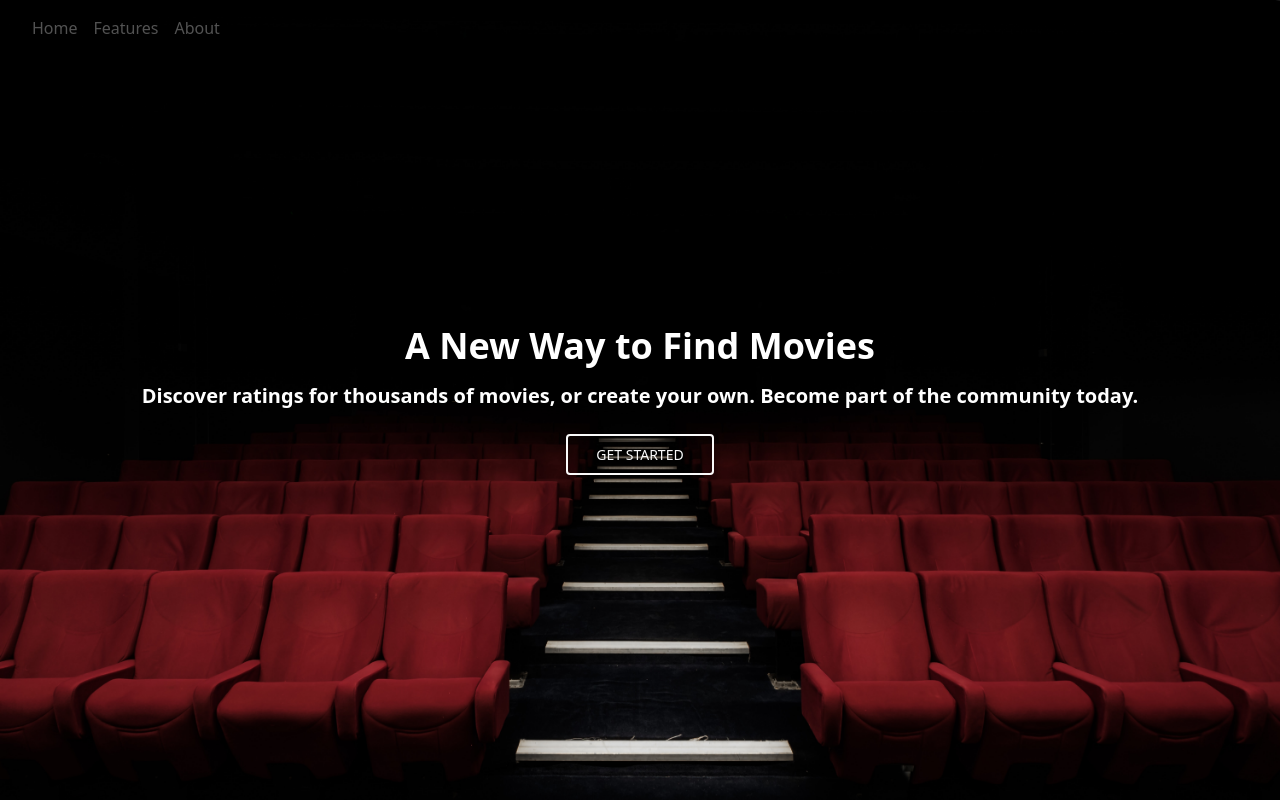
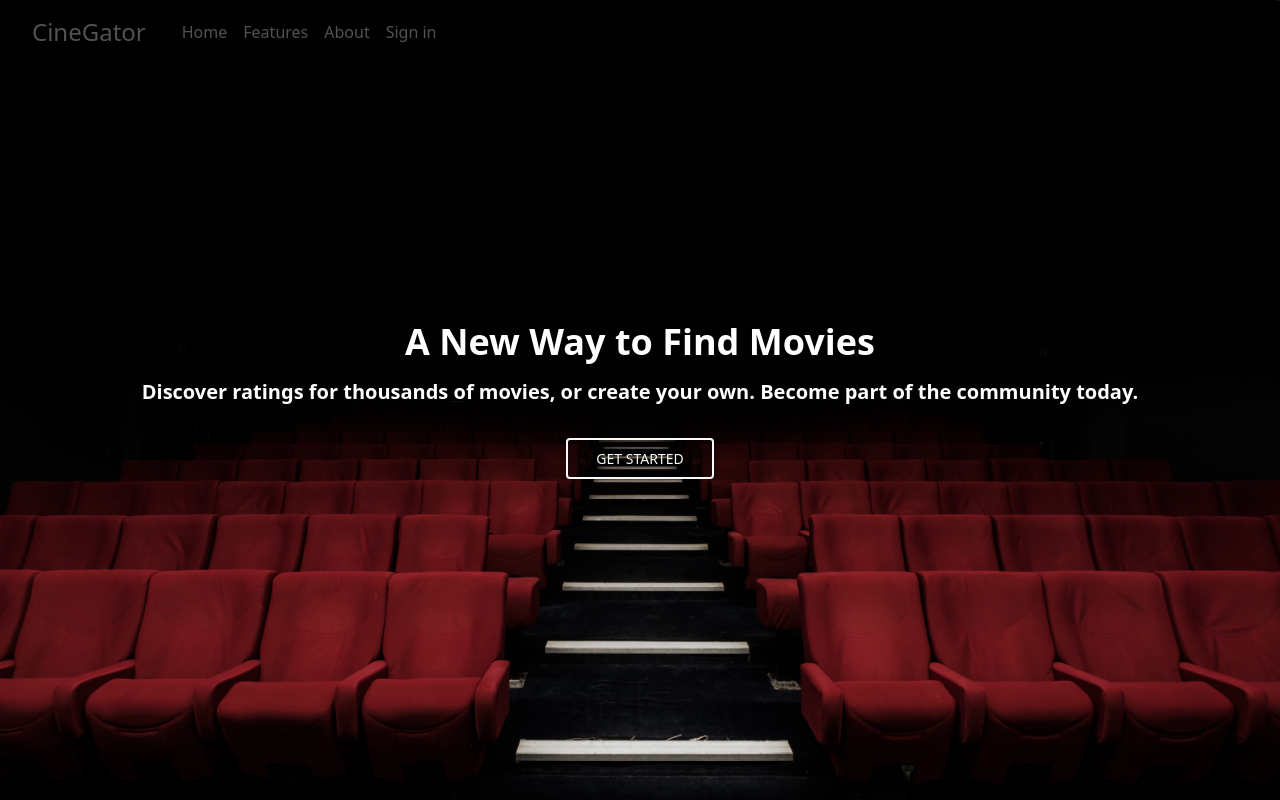
Before and after one commit to CIS4930IC/CineGator, a Next.js app in the folder frontend/: page / in a window 1280 px wide. Built offline with nearby package versions, Linux system fonts and the light colour scheme.

Commit message:
Home page changes

```diff
--- a/frontend/src/app/page.jsx
+++ b/frontend/src/app/page.jsx
@@ -13,41 +13,26 @@ export default function Home() {
       >
 
         <div className="px-6">
-          <button
-            className="border-0 bg-transparent py-3 px-2 text-xl leading-none md:hidden"
-            type="button"
-            data-te-collapse-init
-            data-te-target="#navbarSupportedContentO"
-            aria-controls="navbarSupportedContentO"
-            aria-expanded="false"
-            aria-label="Toggle navigation"
-          >
-            <span className="[&>svg]:w-5">
-              <svg
-                xmlns="http://www.w3.org/2000/svg"
-                fill="none"
-                viewBox="0 0 24 24"
-                stroke-width="1.5"
-                stroke="currentColor"
-                className="h-6 w-6"
-              >
-                <path
-                  stroke-linecap="round"
-                  stroke-linejoin="round"
-                  d="M3.75 6.75h16.5M3.75 12h16.5m-16.5 5.25h16.5"
-                />
-              </svg>
-            </span>
-          </button>
           <div
             className="!visible hidden grow basis-[100%] items-center md:!flex md:basis-auto"
             id="navbarSupportedContentO"
             data-te-collapse-item
           >
             <ul
-              className="mr-auto flex flex-col md:flex-row"
+              className="mr-auto flex flex-col md:flex-row items-center"
               data-te-navbar-nav-ref
             >
+              <li data-te-nav-item-ref>
+                <a
+                  className="block transition duration-150 ease-in-out md:p-2 [&.active]:border-primary [&.active]:text-primary mr-5 text-2xl"
+                  href="#!"
+                  data-te-nav-link-ref
+                  data-te-ripple-init
+                  data-te-ripple-color="light"
+                >
+                  CineGator
+                </a>
+              </li>
               <li data-te-nav-item-ref>
                 <a
                   className="block transition duration-150 ease-in-out hover:text-neutral-700 focus:text-neutral-700 dark:hover:text-white dark:focus:text-white md:p-2 [&.active]:border-primary [&.active]:text-primary"
@@ -72,13 +57,24 @@ export default function Home() {
               </li>
               <li data-te-nav-item-ref>
                 <a
-                  className="block transition duration-150 ease-in-out hover:text-neutral-700 focus:text-neutral-700 dark:hover:text-white dark:focus:text-white md:p-2 [&.active]:border-primary [&.active]:text-primary "
+                  className="block transition duration-150 ease-in-out hover:text-neutral-700 focus:text-neutral-700 dark:hover:text-white dark:focus:text-white md:p-2 [&.active]:border-primary [&.active]:text-primary"
                   href="#!"
                   data-te-nav-link-ref
                   data-te-ripple-init
                   data-te-ripple-color="light"
                 >
                   About
+                </a>
+              </li>
+              <li data-te-nav-item-ref>
+                <a
+                  className="block transition duration-150 ease-in-out hover:text-neutral-700 focus:text-neutral-700 dark:hover:text-white dark:focus:text-white md:p-2 [&.active]:border-primary [&.active]:text-primary ml:5"
+                  href="#!"
+                  data-te-nav-link-ref
+                  data-te-ripple-init
+                  data-te-ripple-color="light"
+                >
+                  Sign in
                 </a>
               </li>
             </ul>
@@ -98,12 +94,12 @@ export default function Home() {
               <h2 className="mb-4 text-4xl font-semibold">
                 A New Way to Find Movies
               </h2>
-              <h4 className="mb-6 text-xl font-semibold">
+              <h4 className="mb-8 text-xl font-semibold">
                 Discover ratings for thousands of movies, or create your own. Become part of the community today.
               </h4>
               <button
                 type="button"
-                className="rounded border-2 border-neutral-50 px-7 pt-[8px] pb-[8px] text-sm font-medium uppercase leading-normal text-neutral-50 transition duration-150 ease-in-out hover:border-neutral-100 hover:bg-neutral-500 hover:bg-opacity-10 hover:text-neutral-100 focus:border-neutral-100 focus:text-neutral-100 focus:outline-none focus:ring-0 active:border-neutral-200 active:text-neutral-200 dark:hover:bg-neutral-100 dark:hover:bg-opacity-10"
+                className="rounded border-2 border-neutral-50 px-7 pt-[8px] pb-[8px] text-sm font-medium uppercase leading-normal text-neutral-50 dark:hover:text-neutral-800 transition duration-350 hover:border-neutral-100 hover:bg-neutral-100 hover:bg-opacity-10 hover:text-neutral-100 focus:border-neutral-100 focus:text-neutral-100 focus:outline-none focus:ring-0 active:border-neutral-200 active:text-neutral-200 dark:hover:bg-neutral-100"
                 data-te-ripple-init
                 data-te-ripple-color="light"
               >
```
